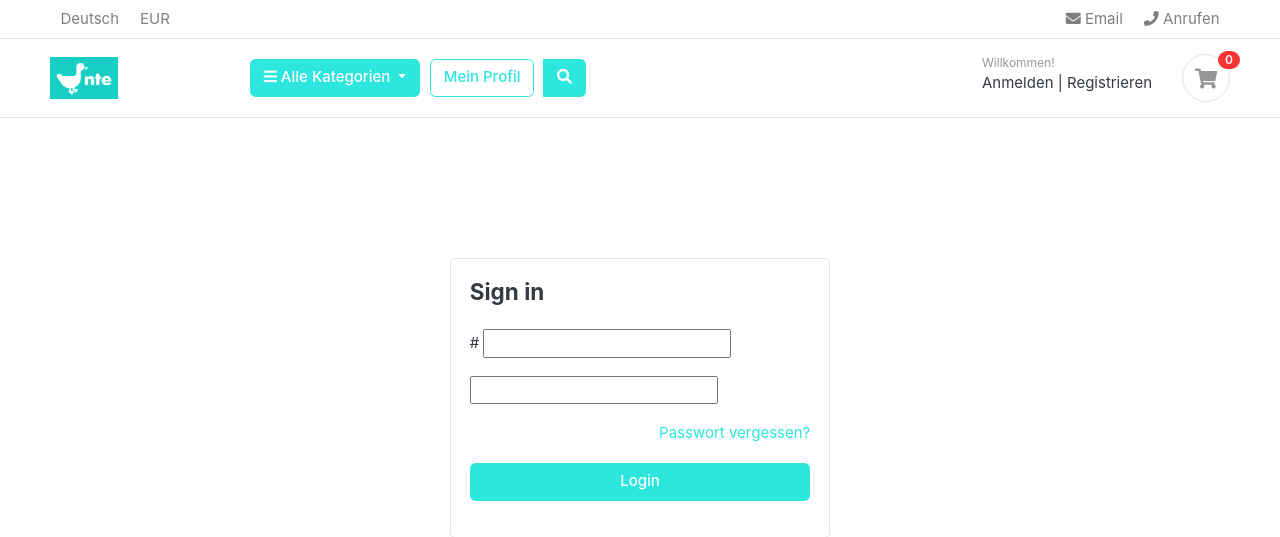
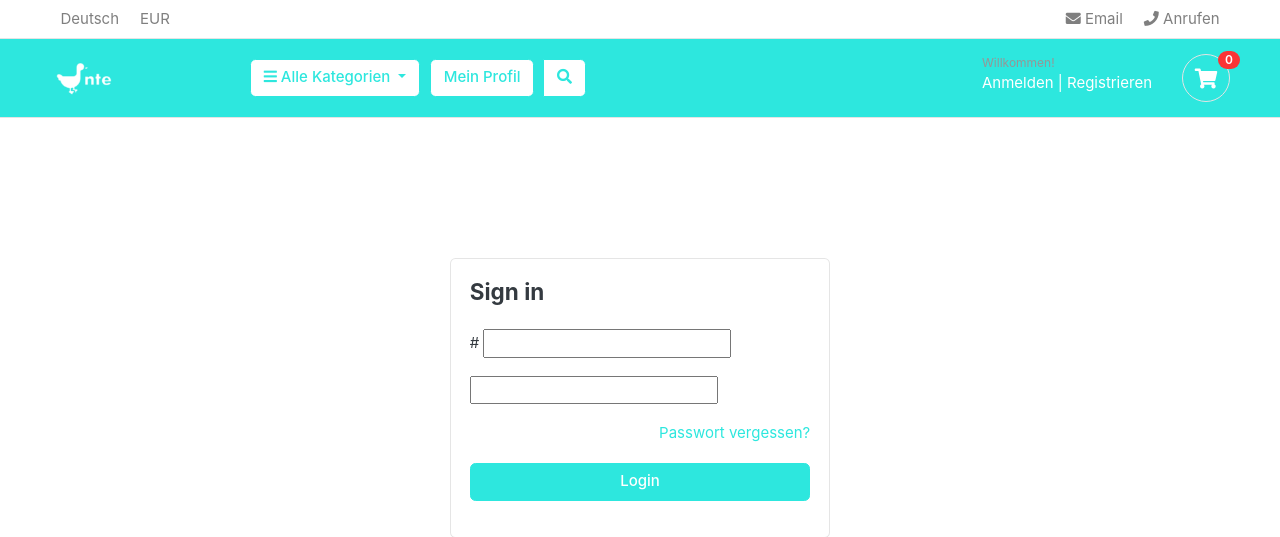
Before and after one commit to Citrel/Webshop, a Django app: template webshop/templates/login.html in a window 1280 px wide. Shown: the top 537 px of the page. Run offline with Django 3.2, Linux system fonts and the light colour scheme; the template is opened without the code that fills it: most values are stand-ins (such as "Sample title", 1, 10 or a date in 2020); form fields are guessed from the names that the template uses; some libraries are stand-ins or nearby versions; some web fonts are replaced.

Commit message:
index und base

```diff
--- a/webshop/static/css/ui.css
+++ b/webshop/static/css/ui.css
@@ -447,13 +447,13 @@ p:last-child {
   position: relative;
 }
 .widget-header a {
-  color: #343a40;
+  color: #ffffff;
 }
 .widget-header a:hover {
-  color: #3167eb;
+  color: #ffffff;
 }
 .widget-header i {
-  color: #969696;
+  color: #ffffff;
 }
 .widget-header form {
   min-width: 280px;
@@ -467,7 +467,7 @@ p:last-child {
   right: -10px;
 }
 .widget-header:hover i {
-  color: #3167eb;
+  color: #2de7de;
 }
 
 /* desktop only */
--- a/webshop/templates/base.html
+++ b/webshop/templates/base.html
@@ -43,7 +43,7 @@
 
 <body>
 
-    <header class="section-header">
+    <header class="section-header" >
         <nav class="navbar p-md-0 navbar-expand-sm navbar-light border-bottom">
             <div class="container">
                 <button class="navbar-toggler" type="button" data-toggle="collapse" data-target="#navbarTop4"
@@ -68,7 +68,7 @@
             </div> <!-- container //  -->
         </nav>
 
-        <section class="header-main border-bottom">
+        <section class="header-main border-bottom" style="background-color: #2de7de;">
             <div class="container">
                 <div class="row align-items-center">
                     <div class="col-lg-2 col-md-3 col-6">
@@ -78,7 +78,7 @@
                     </div>
                     <div class="col-lg col-sm col-md col-6 flex-grow-0">
                         <div class="category-wrap dropdown d-inline-block float-right">
-                            <button type="button" class="btn btn-primary dropdown-toggle" data-toggle="dropdown">
+                            <button type="button" class="btn btn-outline-primary dropdown-toggle" data-toggle="dropdown" style="background-color: #ffffff;">
                                 <i class="fa fa-bars"></i> Alle Kategorien
                             </button>
                             <div class="dropdown-menu">
@@ -88,7 +88,7 @@
                             </div>
                         </div> <!-- category-wrap.// -->
                     </div> <!-- col.// -->
-                    <a href="./myprofil.html" class="btn btn-outline-primary">Mein Profil</a>
+                    <a href="./myprofil.html" class="btn btn-outline-primary"  style="background-color: #ffffff;">Mein Profil</a>
 
                     <div class="col-lg  col-md-6 col-sm-12 col">
                         <form action="/webshop/shop/views.py" class="search"">
@@ -97,7 +97,7 @@
                                 <!-- input type="text" class="form-control" style="width:60%;" placeholder="Suche" -->
                                 {{ search_form }}
                                 <div class="input-group-append">
-                                    <button class="btn btn-primary" type="submit">
+                                    <button class="btn btn-outline-primary" type="submit" style="background-color: #ffffff;">
                                         <i class="fa fa-search"></i>
                                     </button>
                                 </div>
@@ -106,14 +106,14 @@
                     </div> <!-- col.// -->
                     <div class="col-lg-3 col-sm-6 col-8 order-2 order-lg-3">
                         <div class="d-flex justify-content-end mb-3 mb-lg-0">
-                            <div class="widget-header">
-                                <small class="title text-muted">Willkommen!</small>
+                            <div class="widget-header" style="color:#ffffff">
+                                <small class="title text-muted" style="color:#ffffff impr !important" >Willkommen!</small>
                                 <div>
-                                    <a href="./login.html">Anmelden</a> <span class="dark-transp"> | </span>
-                                    <a href="./register.html"> Registrieren</a>
+                                    <a href="./login.html" style="color:#ffffff">Anmelden</a> <span class="dark-transp"> | </span>
+                                    <a href="./register.html" style="color:#ffffff"> Registrieren</a>
                                 </div>
                             </div>
-                            <a href="./cart.html" class="widget-header pl-3 ml-3">
+                            <a href="./cart.html" class="widget-header pl-3 ml-3 ">
                                 <div class="icon icon-sm rounded-circle border"><i class="fa fa-shopping-cart"></i>
                                 </div>
                                 <span class="badge badge-pill badge-danger notify">0</span>
```
Also changed, not shown: webshop/templates/index.html (+4 -4 lines), webshop/static/fonts/fontawesome/css/all.css, webshop/static/images/logo.PNG.
